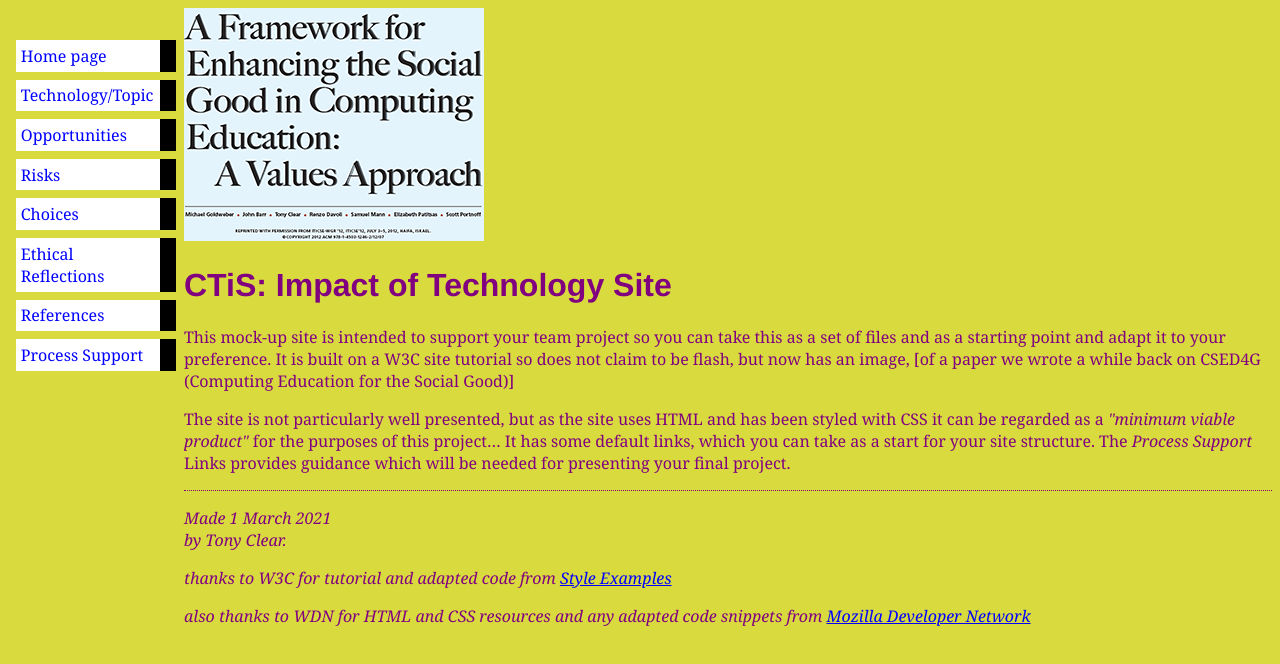
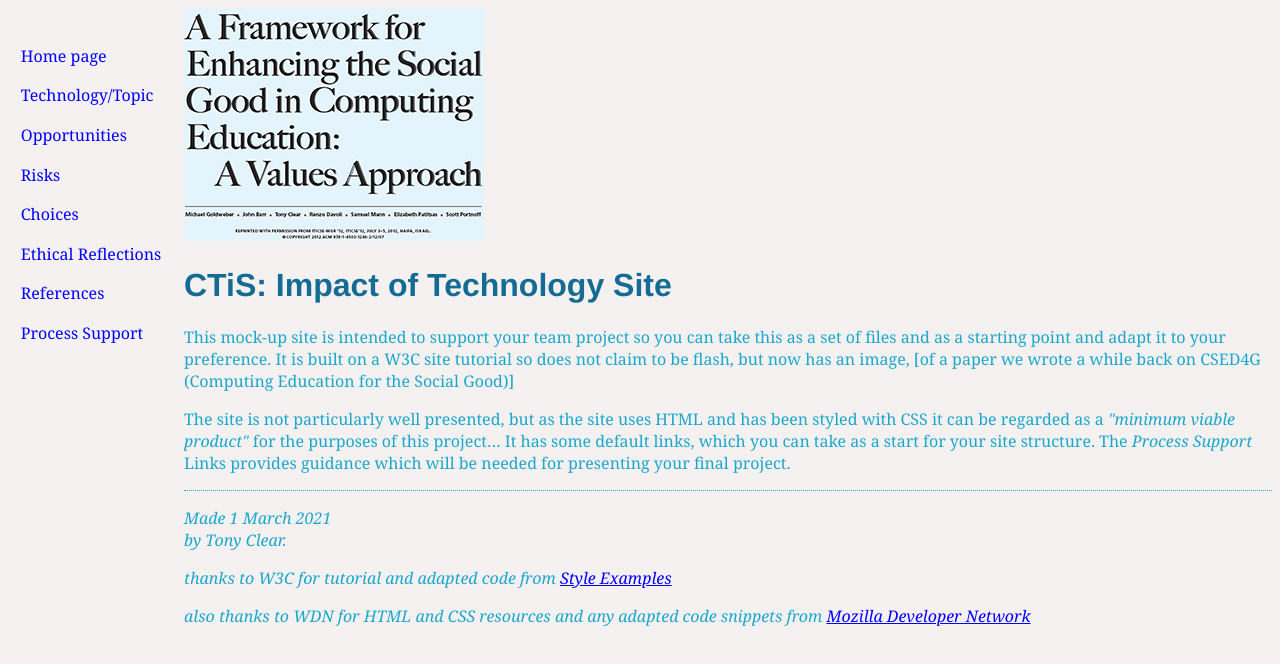
Before and after one commit to zalitua/zalitua.github.io, a plain HTML site: page index.html in a window 1280 px wide. Drawn offline with Linux system fonts and the light colour scheme.

Commit message:
Add files via upload

```diff
--- a/styles/mystyles.css
+++ b/styles/mystyles.css
@@ -2,8 +2,8 @@
    padding-left: 11em;
    font-family: Georgia, "Times New Roman",
           Times, serif;
-		  color: purple;
-    background-color: #d8da3d }
+		  color: #19A7CE;
+    background-color: #F6F1F1 }
 	 ul.navbar {
     list-style-type: none;
     padding: 0;
@@ -14,12 +14,13 @@
     width: 10em }
 	h1 {
     font-family: Helvetica, Geneva, Arial,
-          SunSans-Regular, sans-serif }
+          SunSans-Regular, sans-serif;
+		  color: #146C94;}
 		ul.navbar li {
-    background: white;
+    background: #F6F1F1;
     margin: 0.5em 0;
     padding: 0.3em;
-    border-right: 1em solid black }
+    border-right: 1em }
   ul.navbar a {
     text-decoration: none }
   a:link {
```
